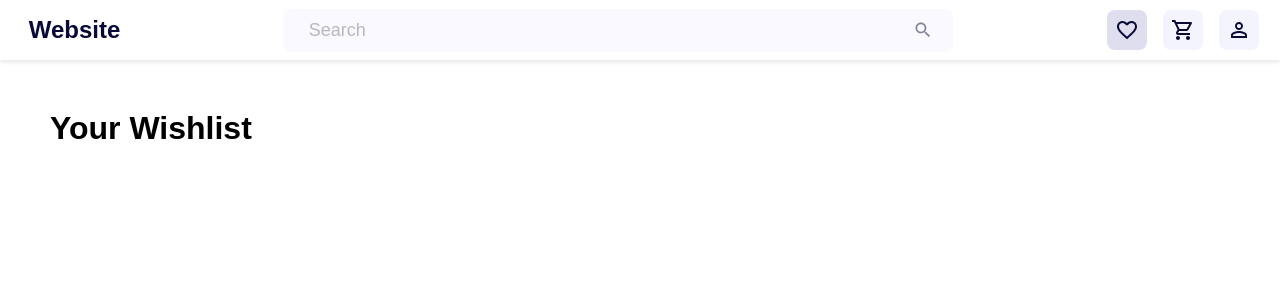
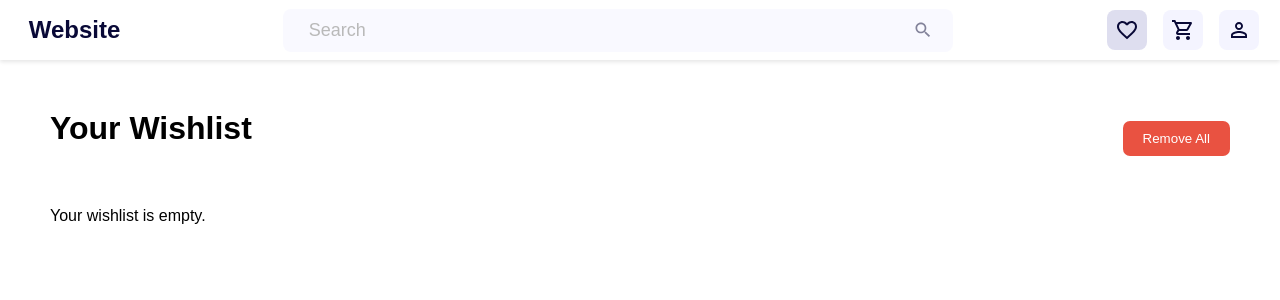
Before and after one commit to y-neline/vite-navbar, a React (Vite) app: page /wishlist in a window 1280 px wide. Shown: the top 300 px of the page. Built offline with nearby package versions, Linux system fonts and the light colour scheme.

Commit message:
Wishlist, remove all

```diff
--- a/src/components/pages/Wishlist/Wishlist.css
+++ b/src/components/pages/Wishlist/Wishlist.css
@@ -1,14 +1,35 @@
-/* WishlistPage.css */
-.wishlist-page {
+/* Wishlist.css */
+
+.wishlist-container {
     padding: 50px;
     display: flex;
     flex-direction: column;
     gap: 20px;
   }
 
-  .wishlist-page h2 {
+  .wishlist-header {
+    display: flex;
+    justify-content: space-between;
+    align-items: center;
+    margin-bottom: 20px;
+  }
+
+  .wishlist-header h2 {
     font-size: 2rem;
     margin-bottom: 20px;
+  }
+
+  .clear-wishlist {
+    background-color: #e95241;
+    color: #fff;
+    padding: 10px 20px;
+    border: none;
+    border-radius: 7px;
+    cursor: pointer;
+  }
+
+  .clear-wishlist:hover {
+    background-color: #d74a38;
   }
 
   .wishlist-books {
@@ -29,17 +50,6 @@
     position: relative;
   }
 
-  .wishlist-books .wishlist-book:hover {
-    transform: scale(1.02);
-    transition: all 0.2s ease-in-out;
-    box-shadow: 0 0 5px rgba(0, 0, 0, 0.2);
-    border-color: #cccccc;
-  }
-
-  .wishlist-books .wishlist-book img:hover {
-    cursor: pointer;
-  }
-
   .wishlist-book img {
     width: 70%;
     height: 70%;
@@ -57,19 +67,6 @@
     justify-content: space-between;
   }
 
-  .wishlist-button-container {
-    display: flex;
-    justify-content: space-between;
-  }
-
-  .wishlist-book-info .price {
-    font-weight: bold;
-    color: #b12a1b;
-    font-size: 18px;
-    margin-bottom: 10px;
-    margin-top: 5px;  /* Add margin for separation */
-  }
-
   .wishlist-book-info h3 {
     white-space: nowrap;
     overflow: hidden;
@@ -79,45 +76,23 @@
     margin-bottom: 5px;
   }
 
-  .wishlist-book-info p,
-  .wishlist-book-info span {
-    font-size: 13px;
-    color: #333;
+  .wishlist-book-info .wishlist-price {
+    font-weight: bold;
+    color: #b12a1b;
+    font-size: 18px;
+    margin-bottom: 10px;
+    margin-top: 5px;  /* Add margin for separation */
   }
 
-  .wishlist-button-container button.wishlist-add-to-cart {
+  .wishlist-book-info button {
     background-color: #e95241;
     color: #fff;
-    padding: 8px 60px;
+    padding: 10px 20px;
     border: none;
     border-radius: 7px;
     cursor: pointer;
-    position: absolute;
-    bottom: 10px;
-    left: 50%;
-    transform: translateX(-50%);
-    order: 1;
-    white-space: nowrap;
-    width: auto;
-    min-width: 200px;
   }
 
-  .wishlist-books .wishlist-button-container button.wishlist-add-to-cart:hover {
+  .wishlist-book-info button:hover {
     background-color: #d74a38;
   }
-
-  .wishlist-button-container .wishlist-icon {
-    position: absolute;
-    bottom: 15px;
-    color: #ccc;
-    cursor: pointer;
-    order: 2;
-    z-index: 0;
-    right: 20px;
-  }
-
-  .wishlist-books .wishlist-button-container .wishlist-icon:hover {
-    color: #999;
-    transform: scale(1.1);
-    transition: all 0.2s ease-in-out;
-  }
--- a/src/components/pages/Wishlist/Wishlist.jsx
+++ b/src/components/pages/Wishlist/Wishlist.jsx
@@ -1,27 +1,36 @@
-// WishlistPage.jsx
+// Wishlist.jsx
 import React from 'react';
+import './Wishlist.css';
 import { useWishlist } from './WishlistContext';
-import './Wishlist.css'; // Create this file to style your wishlist page
 
 const Wishlist = () => {
-  const { wishlist, removeFromWishlist } = useWishlist();
+  const { wishlist, removeFromWishlist, clearWishlist } = useWishlist();
 
   return (
-    <div className="wishlist-page">
-      <h2>Your Wishlist</h2>
+    <div className="wishlist-container">
+      <div className="wishlist-header">
+        <h2>Your Wishlist</h2>
+        <button className="clear-wishlist" onClick={clearWishlist}>
+          Remove All
+        </button>
+      </div>
       <div className="wishlist-books">
-        {wishlist.map((book) => (
-          <div key={book.title} className="wishlist-book">
-            <img src={book.imageUrl} alt={book.title} />
-            <div className="wishlist-book-info">
-              <h3>{book.author}: {book.title}</h3>
-              <span className="price">{book.price}</span>
-              <div className="wishlist-button-container">
-                <button className="wishlist-add-to-cart" onClick={() => removeFromWishlist(book.title)}>Remove from Wishlist</button>
+        {wishlist.length > 0 ? (
+          wishlist.map((book) => (
+            <div key={book.title} className="wishlist-book">
+              <img src={book.imageUrl} alt={book.title} />
+              <div className="wishlist-book-info">
+                <h3>{book.author}: {book.title}</h3>
+                <span className="wishlist-price">{book.price}</span>
+                <button onClick={() => removeFromWishlist(book.title)}>
+                  Remove from Wishlist
+                </button>
               </div>
             </div>
-          </div>
-        ))}
+          ))
+        ) : (
+          <p>Your wishlist is empty.</p>
+        )}
       </div>
     </div>
   );
--- a/src/components/pages/Wishlist/WishlistContext.jsx
+++ b/src/components/pages/Wishlist/WishlistContext.jsx
@@ -1,5 +1,5 @@
 // WishlistContext.jsx
-import React, { createContext, useContext, useEffect, useState } from 'react';
+import React, { createContext, useContext, useState, useEffect } from 'react';
 
 const WishlistContext = createContext();
 
@@ -7,13 +7,11 @@ export const useWishlist = () => useContext(WishlistContext);
 
 export const WishlistProvider = ({ children }) => {
   const [wishlist, setWishlist] = useState(() => {
-    // Retrieve wishlist from local storage if it exists
     const savedWishlist = localStorage.getItem('wishlist');
     return savedWishlist ? JSON.parse(savedWishlist) : [];
   });
 
   useEffect(() => {
-    // Save wishlist to local storage whenever it changes
     localStorage.setItem('wishlist', JSON.stringify(wishlist));
   }, [wishlist]);
 
@@ -27,8 +25,12 @@ export const WishlistProvider = ({ children }) => {
     );
   };
 
+  const clearWishlist = () => {
+    setWishlist([]);
+  };
+
   return (
-    <WishlistContext.Provider value={{ wishlist, addToWishlist, removeFromWishlist }}>
+    <WishlistContext.Provider value={{ wishlist, addToWishlist, removeFromWishlist, clearWishlist }}>
       {children}
     </WishlistContext.Provider>
   );
```
